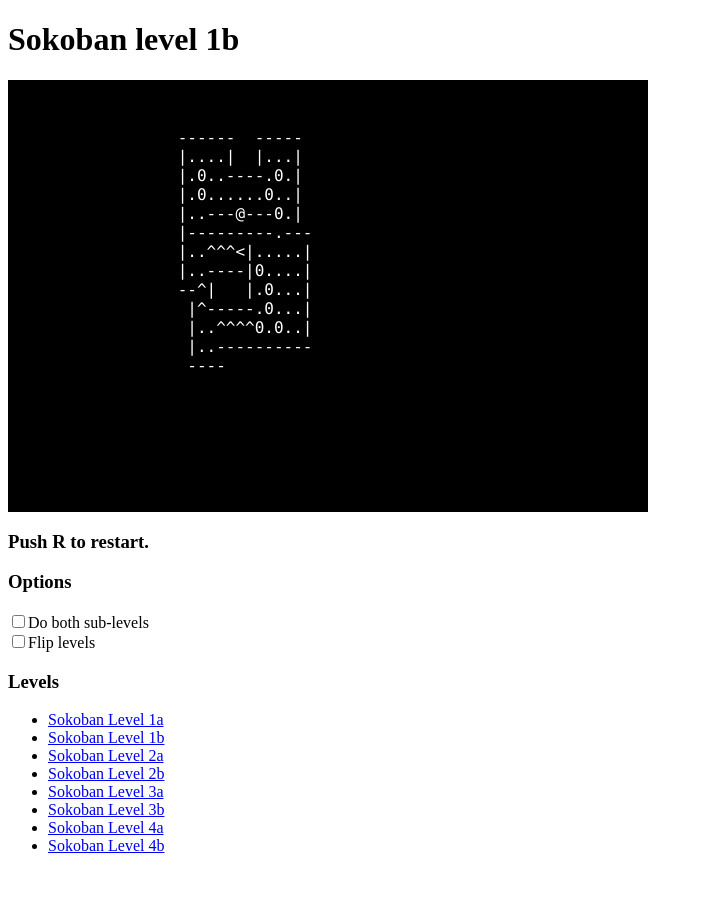
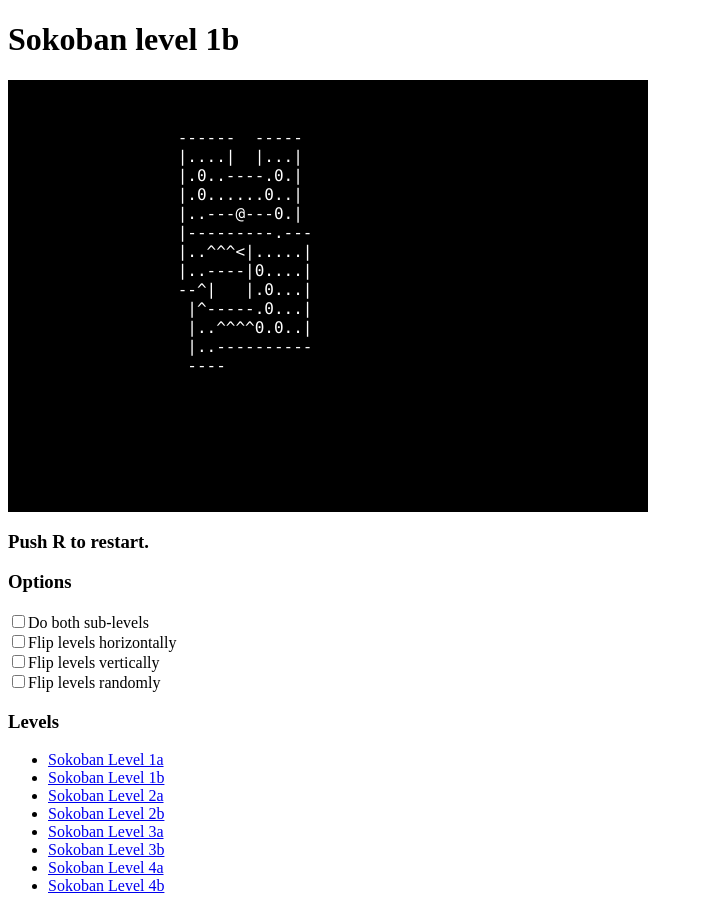
Before and after one commit to disperse/nethack-sokoban, a Vue app: page / in a window 1280 px wide. Shown: the whole page, without its empty margins (0-703 px from the left). Before the commit the page ends 871 px from the top, so only its background shows below. Built offline with nearby package versions, Linux system fonts and the light colour scheme.

Commit message:
Added flip vertically and flip randomly options.

```diff
--- a/src/App.vue
+++ b/src/App.vue
@@ -10,7 +10,13 @@
         <input type="checkbox" v-model="doBothSubLevels" id="doBothSubLevels"><label for="doBothSubLevels">Do both sub-levels</label>
       </div>
       <div>
-        <input type="checkbox" v-model="flipLevels" id="flipLevels"><label for="flipLevels">Flip levels</label>
+        <input type="checkbox" v-model="flipHorizontally" id="flipHorizontally"><label for="flipHorizontally">Flip levels horizontally</label>
+      </div>
+      <div>
+        <input type="checkbox" v-model="flipVertically" id="flipVertically"><label for="flipVertically">Flip levels vertically</label>
+      </div>
+      <div>
+        <input type="checkbox" v-model="flipRandomly" id="flipRandomly"><label for="flipRandomly">Flip levels randomly</label>
       </div>
     </div>
     <div>
@@ -47,7 +53,9 @@ export default {
       curLevel: 0,
       curSubLevel: 0,
       doBothSubLevels: false,
-      flipLevels: false,
+      flipHorizontally: false,
+      flipVertically: false,
+      flipRandomly: false,
       map: [],
       playerPosition: [-1, -1],
       won: false
@@ -85,8 +93,17 @@ export default {
     },
     loadMap () {
       this.map = maps[this.curLevel][this.curSubLevel].slice();
-      if (this.flipLevels) {
+      let fh = this.flipHorizontally;
+      let fv = this.flipVertically;
+      if (this.flipRandomly) {
+        fh = Math.random() < 0.5;
+        fv = Math.random() < 0.5;
+      }
+      if (fh) {
         this.map = this.map.map((row) => row.split('').reverse().join(''));
+      }
+      if (fv) {
+        this.map = this.map.reverse()
       }
       this.playerPosition = this.getPlayerPosition(this.map);
       this.updateMapString();
@@ -183,7 +200,23 @@ export default {
     }
   },
   watch: {
-    flipLevels: function () {
+    flipVertically: function (val) {
+      if (val) {
+        this.flipRandomly = false;
+      }
+      this.loadMap();
+    },
+    flipHorizontally: function (val) {
+      if (val) {
+        this.flipRandomly = false;
+      }
+      this.loadMap();
+    },
+    flipRandomly: function (val) {
+      if (val) {
+        this.flipVertically = false;
+        this.flipHorizontally = false;
+      }
       this.loadMap();
     },
     doBothSubLevels: function (val) {
```
